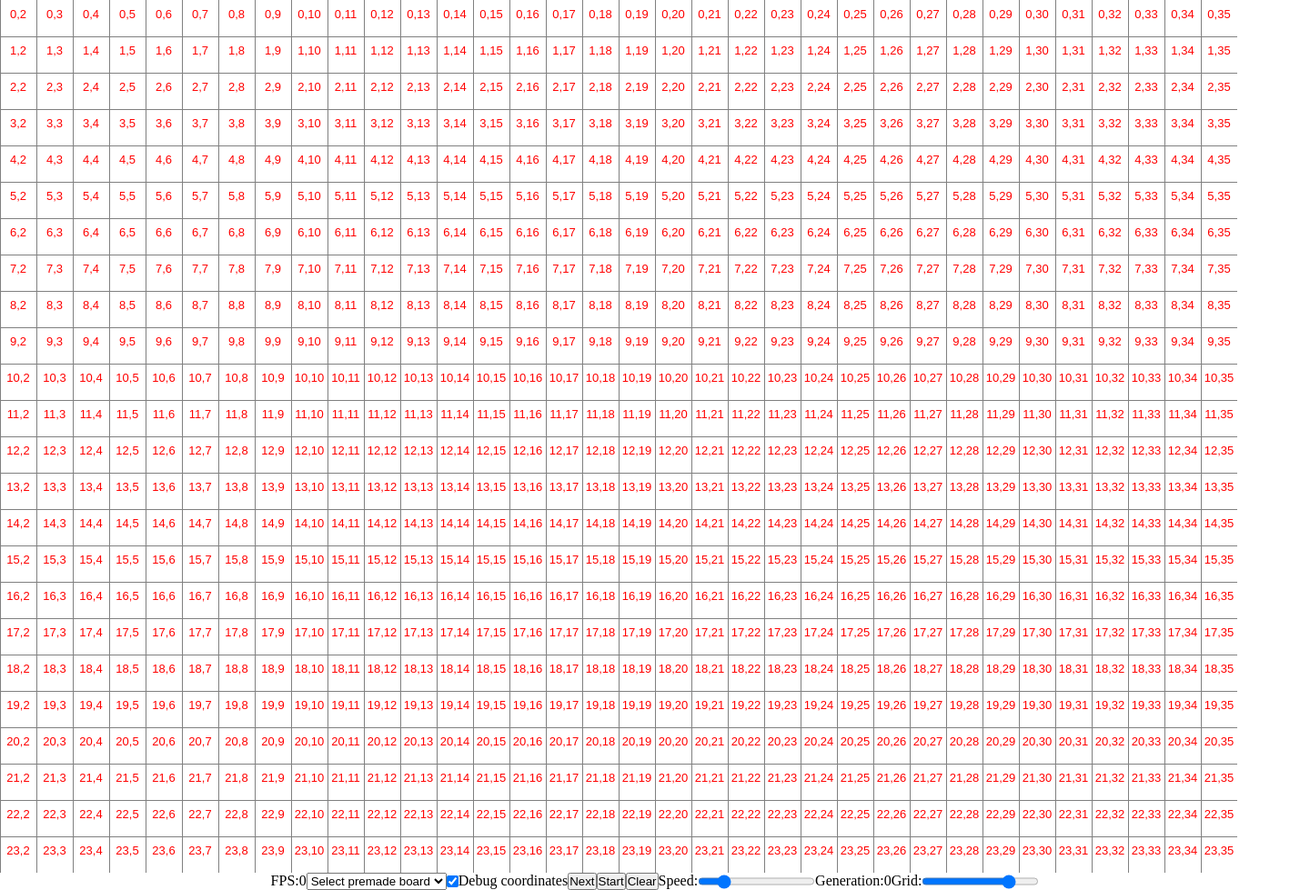
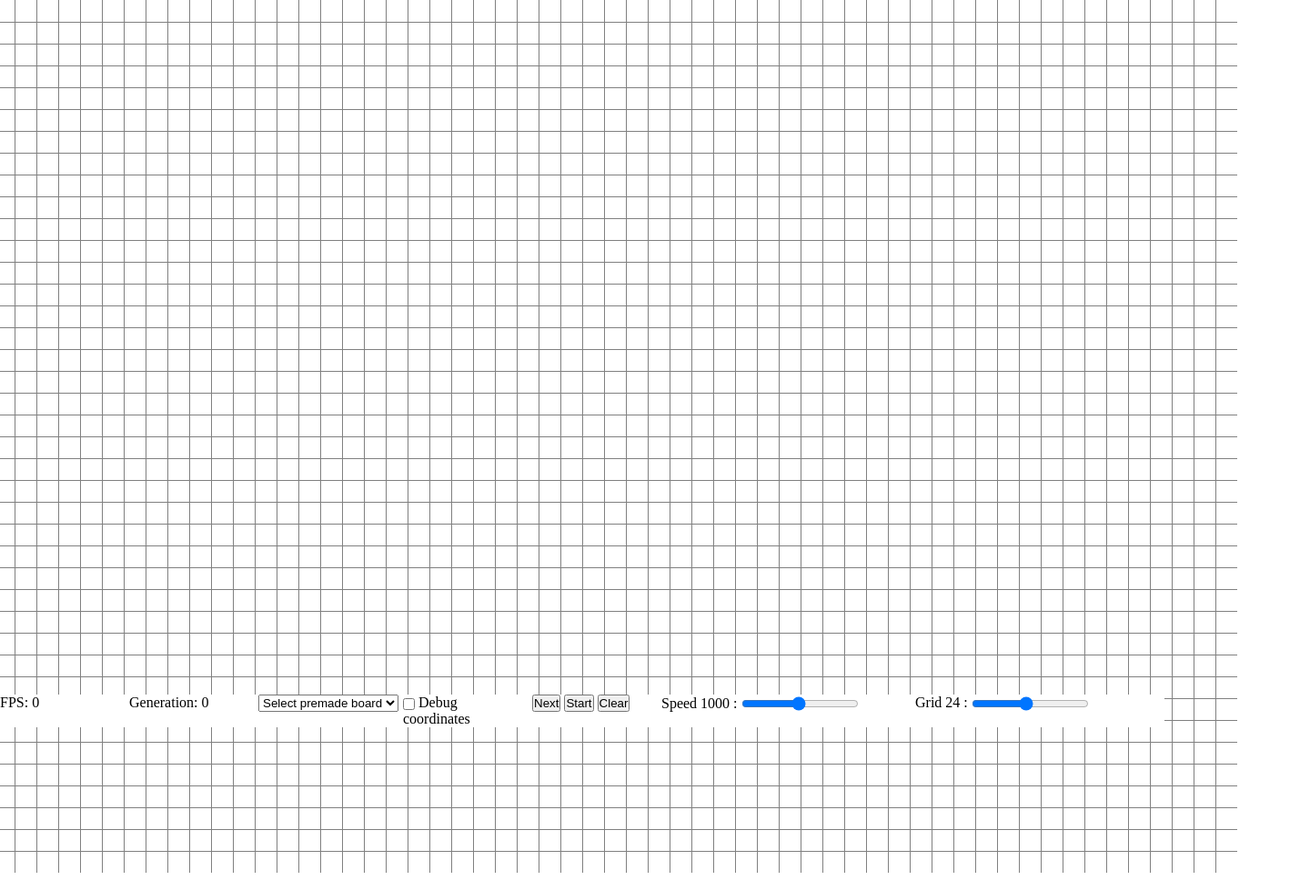
Before and after one commit to samuliyle/Game-of-Life-WebAssembly-JavaScript-comparisons, a website built with webpack: page index.html in a window 1280 px wide. Shown: the whole page at 91% size, 1440 px wide, since content can reach past the window. Built offline with nearby package versions, Linux system fonts and the light colour scheme.

Commit message:
Fix styling & Update speed&grid changes to UI

```diff
--- a/index.html
+++ b/index.html
@@ -13,21 +13,43 @@
         <canvas width="1440" height="960" id="debugCanvas"></canvas>
         <canvas width="1440" height="960" id="interactionCanvas"></canvas>
     </div>
-    <div id="buttonContainer">
+    <div id="toolbar">
+        <div>
             <span>FPS: </span><span id="fps">0</span>
+        </div>
+        <div>
+            <span>Generation: </span>
+            <span id="generation">0</span>
+        </div>
+        <div>
             <select id="premadeBoardSelect">
                 <option value="">Select premade board</option>
                 <option value="performanceTest1">Performance</option>
             </select>
-        <input type="checkbox" id="debugCoordinates" name="debugCoordinates" checked value="debugCoordinates">
+        </div>
+        <div>
+            <input type="checkbox" id="debugCoordinates" name="debugCoordinates" value="debugCoordinates">
             <label for="debugCoordinates">Debug coordinates</label>
+        </div>
+        <div>
             <button id="nextButton">Next</button>
             <button id="startStopButton">Start</button>
             <button id="clearButton">Clear</button>
-        <span>Speed: </span><input type="range" min="100" step="100" max="5000" value="1000"
-            id="iterationIntervalSlider">
-        <span>Generation: </span><span id="generation">0</span>
-        <span>Grid: </span><input type="range" min="5" max="50" step="5" value="40" id="gridSizeSlider">
+        </div>
+        <div class="sliderContainer">
+            <label>
+                <span>Speed </span>
+                <span id="speed"></span>
+                <span>:</span>
+            </label>
+            <input type="range" min="20" step="20" max="2000" value="1000" id="iterationIntervalSlider">
+        </div>
+        <div class="sliderContainer">
+            <span>Grid </span>
+            <span id="grid"></span>
+            <span>:</span>
+            <input type="range" min="2" max="50" step="2" value="24" id="gridSizeSlider">
+        </div>
     </div>
 </body>
 
--- a/src/index.js
+++ b/src/index.js
@@ -6,7 +6,13 @@ const backgroundCanvas = document.getElementById('backgroundCanvas');
 const gameCanvas = document.getElementById('gameCanvas');
 const debugCanvas = document.getElementById('debugCanvas');
 const interactionCanvas = document.getElementById('interactionCanvas');
+
+const iterationSlider = document.getElementById('iterationIntervalSlider');
+const gridSizeSlider = document.getElementById('gridSizeSlider');
+
 const fpsElement = document.getElementById('fps');
+const speedElement = document.getElementById('speed');
+const gridElement = document.getElementById('grid');
 const generationElement = document.getElementById('generation');
 
 const backgroundCanvasContext = backgroundCanvas.getContext('2d');
@@ -17,21 +23,21 @@ const canvasWidth = gameCanvas.width;
 const canvasHeight = gameCanvas.height;
 
 let enableDebugCoordinates = true;
-let gridWidth = 40;
-let gridHeight = 40;
+
+let gridWidth = gridSizeSlider.value;
+let gridHeight = gridSizeSlider.value;
+gridElement.textContent = gridSizeSlider.value;
+let step = iterationSlider.value;
+speedElement.textContent = step;
 
 let gridCountX = canvasHeight / gridHeight;
 let gridCountY = canvasWidth / gridWidth;
 
 let last = null;
 let lastFrame = null;
-let step = 1000;
 
 let animationRequestId;
 let generation = 0;
-
-// Initialise board
-let board = [];
 
 function createEmptyBoard() {
     const emptyBoard = [];
@@ -44,6 +50,8 @@ function createEmptyBoard() {
     return emptyBoard;
 }
 
+// Initialise board
+let board = [];
 board = createEmptyBoard();
 
 function clearGridRect(x, y) {
@@ -72,16 +80,6 @@ function updateFps(fps) {
 
 function updateGeneration(currentGeneration) {
     generationElement.textContent = currentGeneration;
-}
-
-// TODO: Disable if generation iteration started
-function clearBoard() {
-    generation = 0;
-    updateGeneration(generation);
-    gameCanvasContext.clearRect(0, 0, canvasWidth, canvasHeight);
-    board.forEach((element) => {
-        element.fill(0);
-    });
 }
 
 function clearDebugCoordinates() {
@@ -124,6 +122,16 @@ function stop() {
         window.cancelAnimationFrame(animationRequestId);
         animationRequestId = undefined;
     }
+}
+
+function clearBoard() {
+    stop();
+    generation = 0;
+    updateGeneration(generation);
+    clearLife();
+    board.forEach((element) => {
+        element.fill(0);
+    });
 }
 
 // Main loop
@@ -317,6 +325,7 @@ document.addEventListener('DOMContentLoaded', () => {
     });
 
     const debugCoordinatesCheckbox = document.getElementById('debugCoordinates');
+    enableDebugCoordinates = debugCoordinatesCheckbox.checked;
     debugCoordinatesCheckbox.addEventListener('change', (event) => {
         enableDebugCoordinates = event.target.checked;
         if (enableDebugCoordinates) {
@@ -326,14 +335,14 @@ document.addEventListener('DOMContentLoaded', () => {
         }
     });
 
-    const iterationSlider = document.getElementById('iterationIntervalSlider');
     iterationSlider.addEventListener('input', (event) => {
         step = event.target.value;
+        speedElement.textContent = step;
     });
 
-    const gridSizeSlider = document.getElementById('gridSizeSlider');
     gridSizeSlider.addEventListener('input', (event) => {
         gridSizeChange(event.target.value);
+        gridElement.textContent = event.target.value;
     });
     const premadeBoardSelect = document.getElementById('premadeBoardSelect');
     premadeBoardSelect.addEventListener('change', (event) => {
--- a/src/style.css
+++ b/src/style.css
@@ -18,12 +18,27 @@ canvas {
     height: 960px;
 }
 
-#buttonContainer {
+#toolbar {
     width: 1440px;
-    margin: 0 auto;
-    display: flex;
-    flex-direction: row;
-    justify-content: center;
+    max-width: 100vw;
+    background-color: white;
+    display: grid;
+    grid-template-columns: 1fr 1fr 1fr 1fr 1fr 2fr 2fr;
+    grid-gap: 5px;
+    position: fixed;
+    left: 50%;
+    transform: translate(-50%, 0);
+    bottom: 0;
+}
+
+.sliderContainer {
+    display: table-cell;
+    vertical-align: middle;
+    height: 100%;
+}
+
+.sliderContainer label, input {
+    vertical-align: middle;
 }
 
 #backgroundCanvas {
```
Lines whose indentation alone changed are shown as unchanged.
